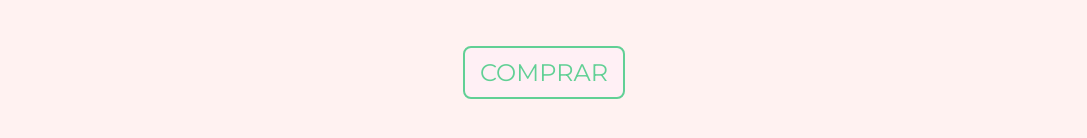
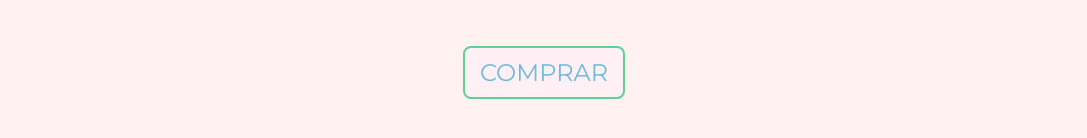
Before and after one commit to juabn/JavaScript, a plain HTML site: page index.html in a window 1280 px wide. In both pictures the pointer is over the input "COMPRAR". Shown: the part 280-418 px from the top of the page, without its empty margins (96-1183 px from the left). Drawn offline with Linux system fonts and the light colour scheme.

Commit message:
color de boton

```diff
--- a/2.css
+++ b/2.css
@@ -57,6 +57,6 @@
 .form_button:hover,
 .form_button:focus{
     background: lavenderblush;
-    color: #61D095;
+    color: #6cbbda;
     border: 2px solid #61D095;
 }
```
